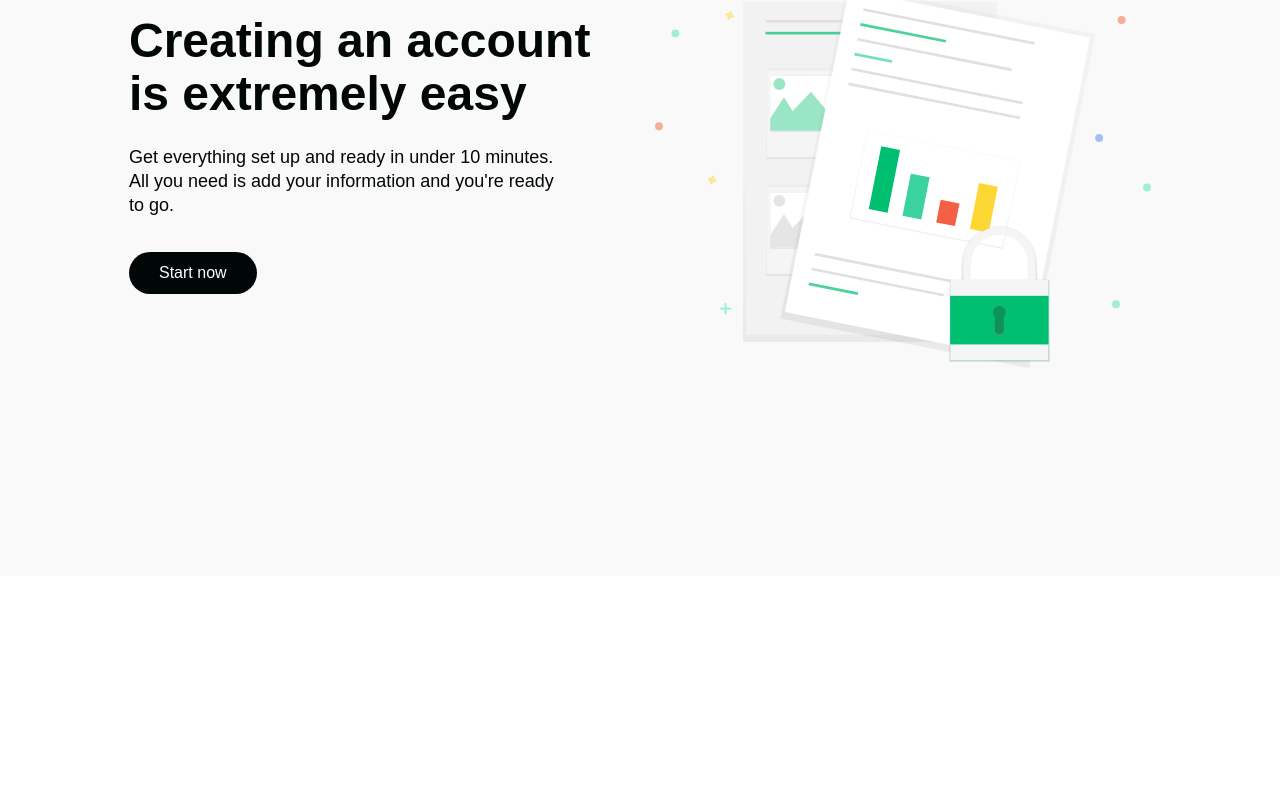
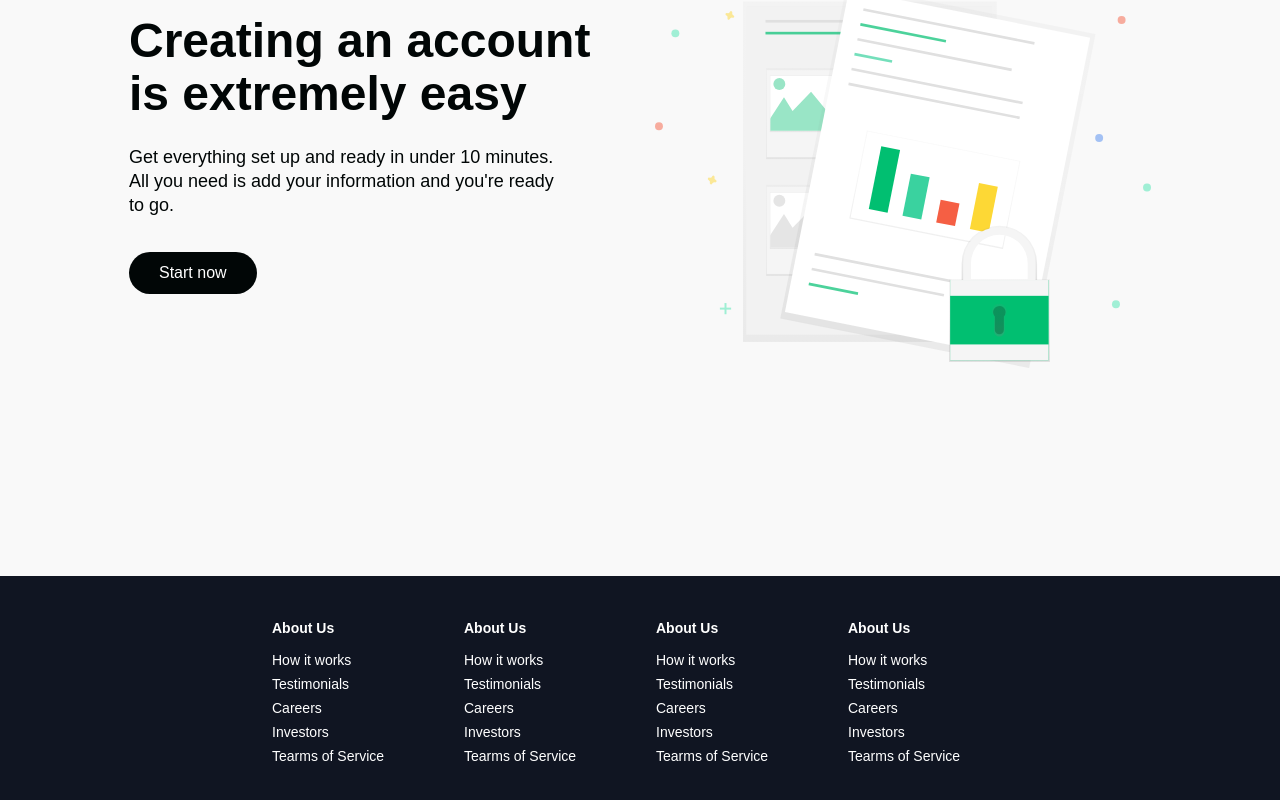
Before and after one commit to TomaszKlekner/dolla, a React (Create React App) app in the folder website/: page / in a window 1280 px wide. Shown: the part 3424-4224 px from the top of the page. Before the commit the page ends 4000 px from the top, so only its background shows below. Built offline with nearby package versions, Linux system fonts and the light colour scheme; a web font is replaced by a local one.

Commit message:
Create Footer component

```diff
--- a/website/src/App.js
+++ b/website/src/App.js
@@ -1,14 +1,14 @@
 import "./App.css";
 import { BrowserRouter as Router, Switch, Route } from "react-router-dom";
 import Home from "./pages";
+import SinginPage from "./pages/singin";
 
 function App() {
   return (
     <Router>
       <Switch>
-        <Route path="/">
-          <Home />
-        </Route>
+        <Route path="/" component={Home} exact />
+        <Route path="/sign-in" component={SinginPage} exact />
       </Switch>
     </Router>
   );
--- /dev/null
+++ b/website/src/components/Footer/FooterElements.js
@@ -0,0 +1,67 @@
+import styled from "styled-components";
+import { Link } from "react-router-dom";
+
+export const FooterContainer = styled.footer`
+  background-color: #101522;
+`;
+
+export const FooterWrapper = styled.div`
+  padding: 28px 24px;
+  display: flex;
+  flex-direction: column;
+  justify-content: center;
+  align-items: center;
+  max-width: 1100px;
+  margin: 0 auto;
+`;
+
+export const FooterLinksContainer = styled.div`
+  display: flex;
+  justify-content: center;
+
+  @media screen and (max-width: 820px) {
+    padding-top: 32px;
+  }
+`;
+
+export const FooterLinkWrapper = styled.div`
+  display: flex;
+
+  @media screen and (max-width: 820px) {
+    flex-direction: column;
+  }
+`;
+
+export const FooterLinkItems = styled.div`
+  display: flex;
+  flex-direction: column;
+  align-items: flex-start;
+  margin: 16px;
+  text-align: left;
+  width: 160px;
+  box-sizing: border-box;
+
+  @media screen and (max-width: 420px) {
+    margin: 0;
+    padding: 10px;
+    width: 100%;
+  }
+`;
+
+export const FooterLinkTitle = styled.h1`
+  font-size: 14px;
+  margin-bottom: 16px;
+  color: #fff;
+`;
+
+export const FooterLink = styled(Link)`
+  color: #fff;
+  text-decoration: none;
+  margin-bottom: 0.5rem;
+  font-size: 14px;
+
+  &:hover {
+    color: #01bf71;
+    transition: 0.3s ease-out;
+  }
+`;
--- /dev/null
+++ b/website/src/components/Footer/index.js
@@ -0,0 +1,64 @@
+import React from "react";
+import {
+  FooterContainer,
+  FooterWrapper,
+  FooterLinksContainer,
+  FooterLinkWrapper,
+  FooterLinkItems,
+  FooterLinkTitle,
+  FooterLink,
+} from "./FooterElements";
+
+const Footer = () => {
+  return (
+    <>
+      <FooterContainer>
+        <FooterWrapper>
+          <FooterLinksContainer>
+            <FooterLinkWrapper>
+              <FooterLinkItems>
+                <FooterLinkTitle>About Us</FooterLinkTitle>
+                <FooterLink to="about">How it works</FooterLink>
+                <FooterLink to="about">Testimonials</FooterLink>
+                <FooterLink to="about">Careers</FooterLink>
+                <FooterLink to="about">Investors</FooterLink>
+                <FooterLink to="about">Tearms of Service</FooterLink>
+              </FooterLinkItems>
+
+              <FooterLinkItems>
+                <FooterLinkTitle>About Us</FooterLinkTitle>
+                <FooterLink to="about">How it works</FooterLink>
+                <FooterLink to="about">Testimonials</FooterLink>
+                <FooterLink to="about">Careers</FooterLink>
+                <FooterLink to="about">Investors</FooterLink>
+                <FooterLink to="about">Tearms of Service</FooterLink>
+              </FooterLinkItems>
+            </FooterLinkWrapper>
+
+            <FooterLinkWrapper>
+              <FooterLinkItems>
+                <FooterLinkTitle>About Us</FooterLinkTitle>
+                <FooterLink to="about">How it works</FooterLink>
+                <FooterLink to="about">Testimonials</FooterLink>
+                <FooterLink to="about">Careers</FooterLink>
+                <FooterLink to="about">Investors</FooterLink>
+                <FooterLink to="about">Tearms of Service</FooterLink>
+              </FooterLinkItems>
+
+              <FooterLinkItems>
+                <FooterLinkTitle>About Us</FooterLinkTitle>
+                <FooterLink to="about">How it works</FooterLink>
+                <FooterLink to="about">Testimonials</FooterLink>
+                <FooterLink to="about">Careers</FooterLink>
+                <FooterLink to="about">Investors</FooterLink>
+                <FooterLink to="about">Tearms of Service</FooterLink>
+              </FooterLinkItems>
+            </FooterLinkWrapper>
+          </FooterLinksContainer>
+        </FooterWrapper>
+      </FooterContainer>
+    </>
+  );
+};
+
+export default Footer;
--- a/website/src/pages/index.js
+++ b/website/src/pages/index.js
@@ -9,6 +9,7 @@
   aboutDataThree,
 } from "../components/InfoSection/data";
 import Services from "../components/Services";
+import Footer from "../components/Footer";
 
 const Home = () => {
   const [isOpen, setIsOpen] = useState(false);
@@ -26,6 +27,7 @@
       <InfoSection {...aboutDataTwo} />
       <Services />
       <InfoSection {...aboutDataThree} />
+      <Footer />
     </>
   );
 };
--- /dev/null
+++ b/website/src/pages/singin.js
@@ -0,0 +1,11 @@
+import React from "react";
+
+const SinginPage = (props) => {
+  return (
+    <div>
+      <h1>Sign in page</h1>
+    </div>
+  );
+};
+
+export default SinginPage;
```
